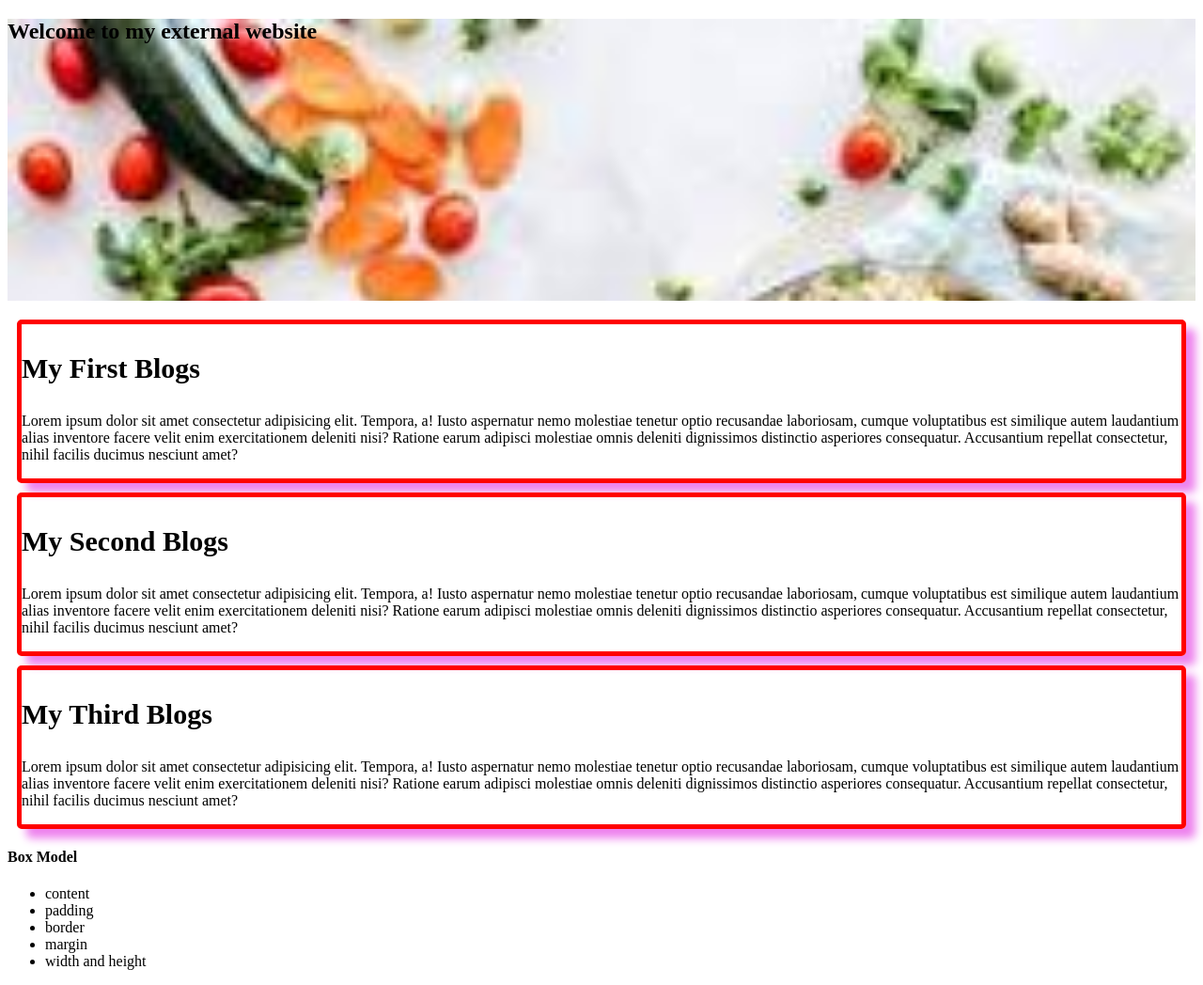
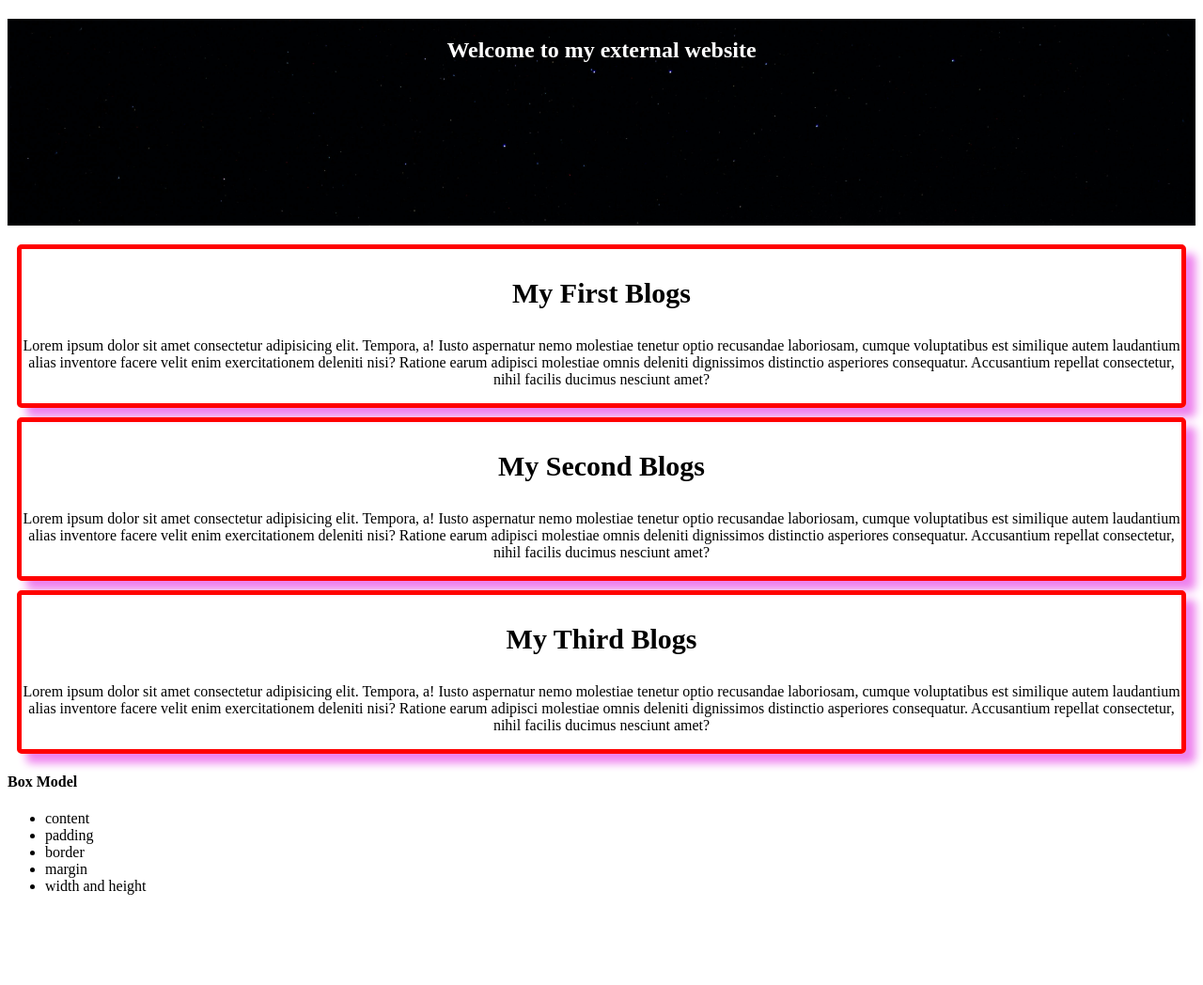
Before and after one commit to Rakibul101/practice-work, a plain HTML site: page index.html in a window 1280 px wide. Shown: the whole page at 94% size. After the commit the page ends 968 px from the top, so only its background shows below. Drawn offline with Linux system fonts and the light colour scheme.

Commit message:
change picture and add text-align

```diff
--- a/index.html
+++ b/index.html
@@ -31,8 +31,8 @@
             enim exercitationem deleniti nisi? Ratione earum adipisci molestiae omnis deleniti dignissimos distinctio
             asperiores consequatur. Accusantium repellat consectetur, nihil facilis ducimus nesciunt amet?</p>
     </div>
-    <h4>Box Model</h4>
-    <ul>
+    <h4 class="box">Box Model</h4>
+    <ul class="ul">
         <li>content</li>
         <li>padding</li>
         <li>border</li>
--- a/styles/blog.css
+++ b/styles/blog.css
@@ -1,19 +1,24 @@
 .header{
-    height: 300px;
-    background-image: url('download.jpeg');
+    height: 200px;
+    background-image: url('nature.jpg');
     background-repeat:no-repeat;
-    background-size: cover;
+    background-size:cover;
+    color: white;
+    text-align: center;
+    padding-top: 20px;
 }
 
 h3{
     font-size: 30px;
 }
 .blog{
+    text-align: center;
     margin: 10px;
     border: 5px solid red;
     border-radius: 5px;
     box-shadow: 10px 10px 10px violet;
 }
+
 .second{
     /* display: none; */
     /* visibility: hidden; */
```
Also changed, not shown: styles/download.jpeg (deleted), styles/nature.jpg (added).
